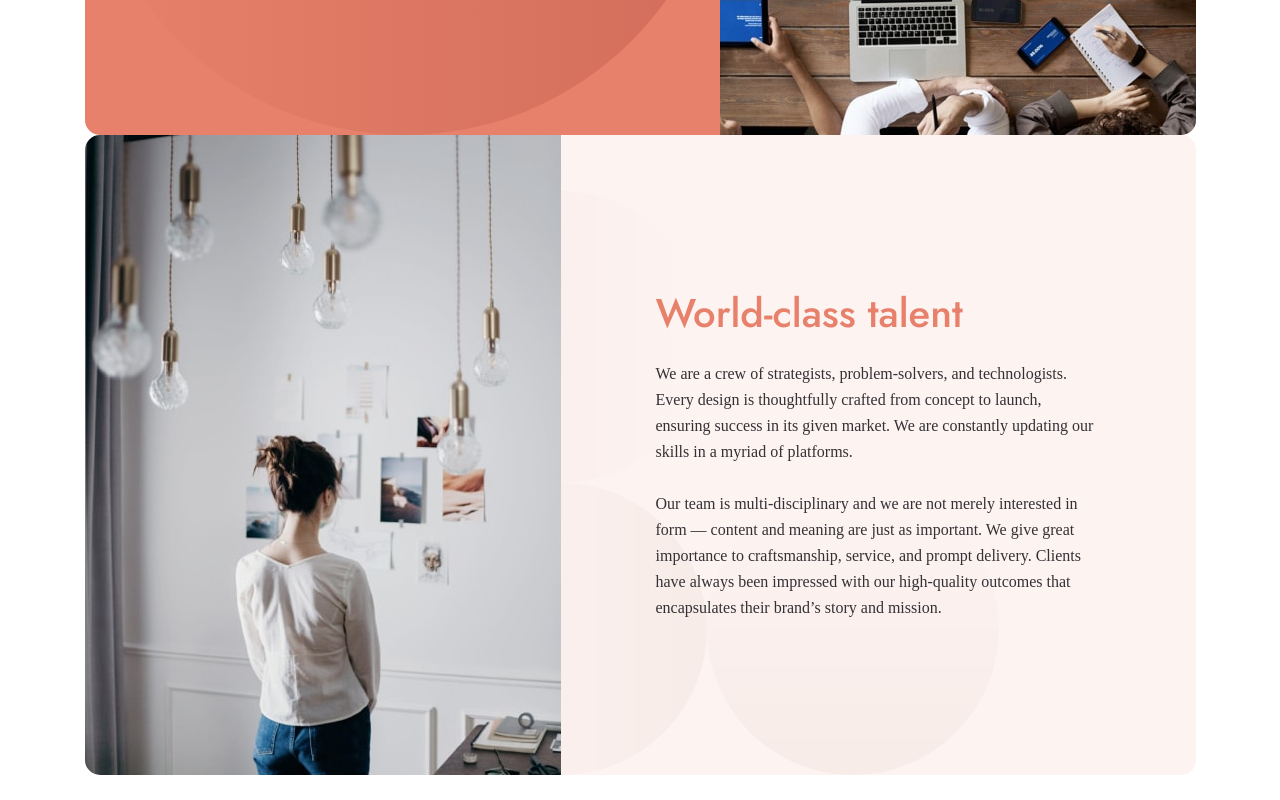
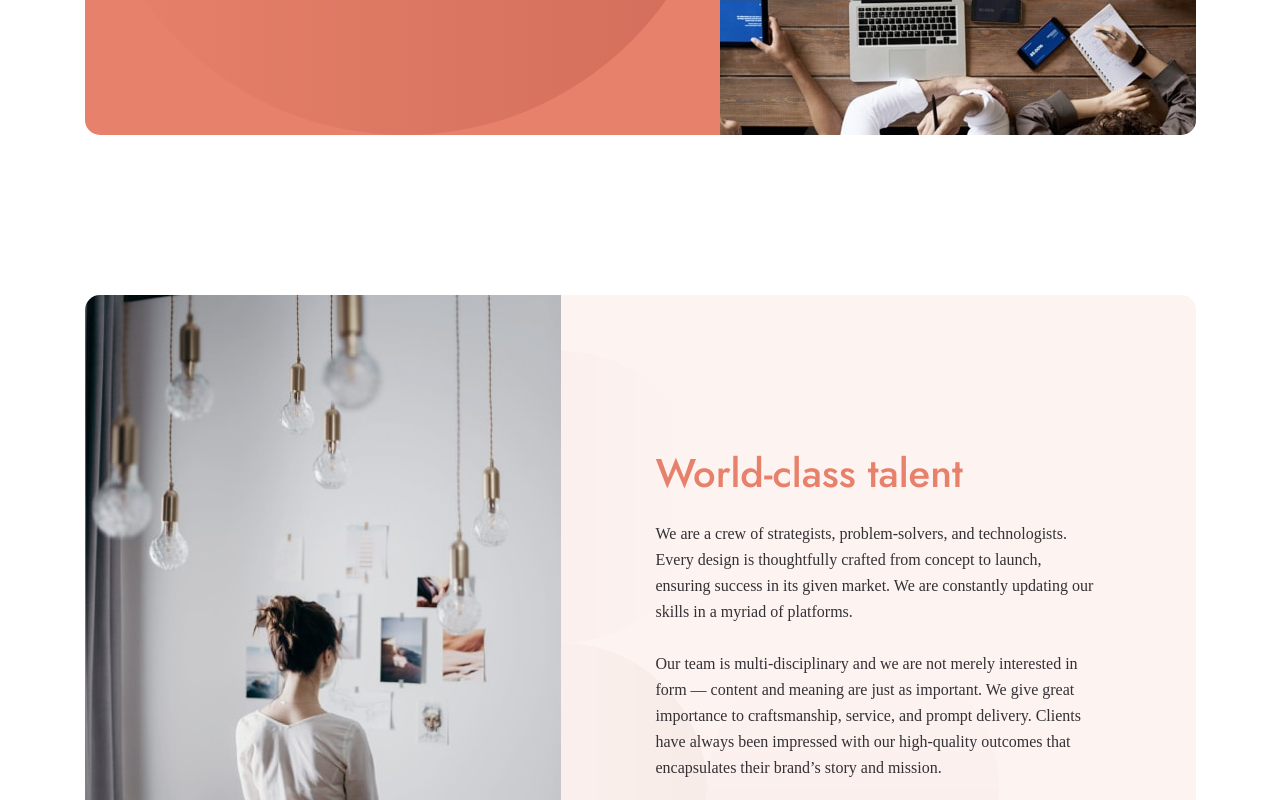
Before and after one commit to danielopq/designo, a React (Vite) app: page / in a window 1280 px wide. Shown: the part 500-1300 px from the top of the page. Built offline with nearby package versions, Linux system fonts and the light colour scheme; a web font is replaced by a local one.

Commit message:
about.scss - #talent tablet and desktop set

```diff
--- a/src/components/pages/about/about.scss
+++ b/src/components/pages/about/about.scss
@@ -1,3 +1,5 @@
+@use '../../../assets/scss/breakpoints';
+
 #about {
     width: 100vw;
     height: 2000px;
@@ -5,3 +7,23 @@
     flex-direction: column;
     align-items: center;
 }
+
+//############################## TABLET VERSION ##############################
+
+@include breakpoints.tablet {
+    #about {
+        #talent {
+            margin-top: 120px;
+        }
+    }
+}
+
+//############################## DESKTOP VERSION ##############################
+
+@include breakpoints.desktop {
+    #about {
+        #talent {
+            margin-top: 160px;
+        }
+    }
+}
```
